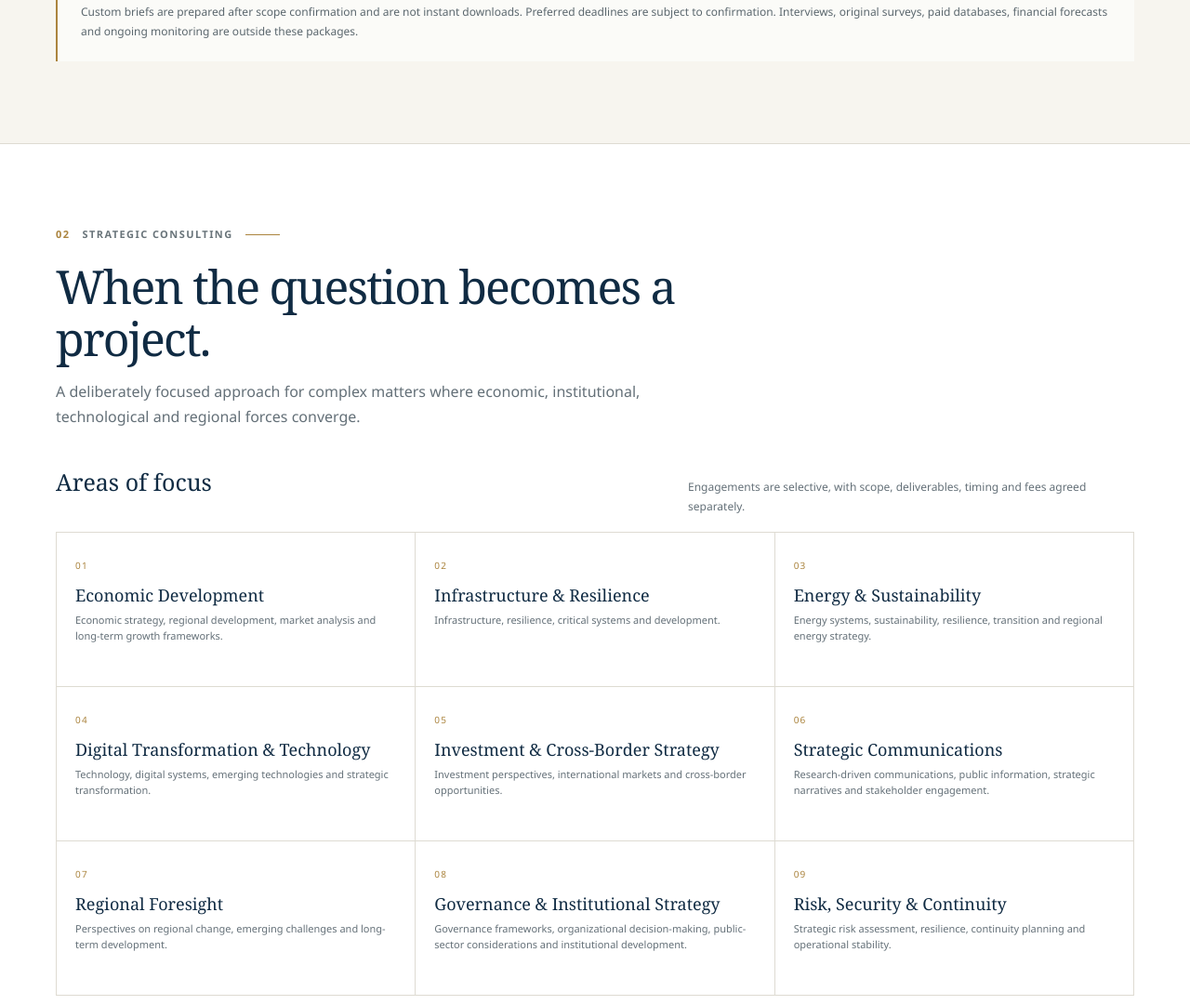
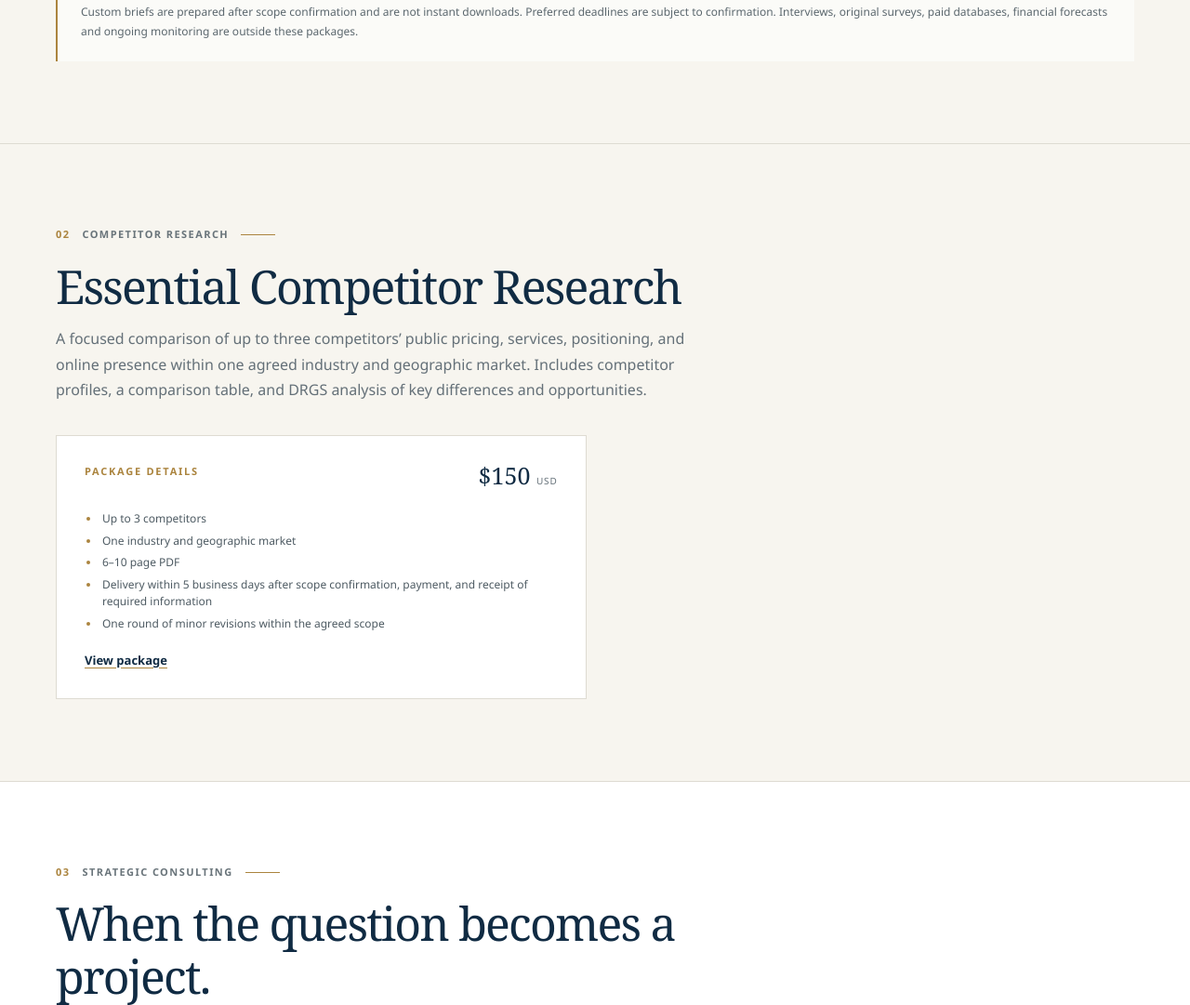
Before and after one commit to czrnbbzdck-dot/del-rio-global-strategies, a plain HTML site: page index.html in a window 1280 px wide. Shown: the part 1844-2925 px from the top of the page at 93% size. Drawn offline with Linux system fonts and the light colour scheme.

Commit message:
Add essential competitor research package
Co-authored-by: Copilot <223556219+Copilot@users.noreply.github.com>

```diff
--- a/index.html
+++ b/index.html
@@ -151,10 +151,37 @@
       </div>
     </section>
 
+    <section class="section competitor-section" id="competitor-research" aria-labelledby="competitor-title">
+      <div class="section-inner">
+        <header class="section-heading">
+          <p class="section-number">02 <span>Competitor research</span></p>
+          <h2 id="competitor-title">Essential Competitor Research</h2>
+          <p class="section-intro">A focused comparison of up to three competitors’ public pricing, services, positioning, and online presence within one agreed industry and geographic market. Includes competitor profiles, a comparison table, and DRGS analysis of key differences and opportunities.</p>
+        </header>
+
+        <div class="brief-grid">
+          <article class="brief-card brief-essential">
+            <div class="brief-card-heading">
+              <div><p class="section-kicker">Package details</p></div>
+              <p class="brief-price">$150 <span>USD</span></p>
+            </div>
+            <ul class="brief-features">
+              <li>Up to 3 competitors</li>
+              <li>One industry and geographic market</li>
+              <li>6–10 page PDF</li>
+              <li>Delivery within 5 business days after scope confirmation, payment, and receipt of required information</li>
+              <li>One round of minor revisions within the agreed scope</li>
+            </ul>
+            <a class="competitor-link" href="https://payhip.com/b/kKWS9" target="_blank" rel="noopener noreferrer">View package</a>
+          </article>
+        </div>
+      </div>
+    </section>
+
     <section class="section consulting-section" id="consulting" aria-labelledby="consulting-title">
       <div class="section-inner">
         <header class="section-heading">
-          <p class="section-number">02 <span>Strategic consulting</span></p>
+          <p class="section-number">03 <span>Strategic consulting</span></p>
           <h2 id="consulting-title">When the question becomes a project.</h2>
           <p class="section-intro">A deliberately focused approach for complex matters where economic, institutional, technological and regional forces converge.</p>
         </header>
@@ -245,7 +272,7 @@
     <section class="section about-section" id="about" aria-labelledby="about-title">
       <div class="section-inner about-layout">
         <div>
-          <p class="section-number">03 <span>About DRGS</span></p>
+          <p class="section-number">04 <span>About DRGS</span></p>
           <h2 id="about-title">Rooted in Puerto Rico. Connected to a wider world.</h2>
         </div>
         <div class="about-copy">
@@ -264,7 +291,7 @@
     <section class="section faq-section" id="faq" aria-labelledby="faq-title">
       <div class="section-inner faq-layout">
         <header class="section-heading">
-          <p class="section-number">04 <span>Frequently asked questions</span></p>
+          <p class="section-number">05 <span>Frequently asked questions</span></p>
           <h2 id="faq-title">A few useful details.</h2>
           <p class="section-intro">Questions about publications, custom research or the checkout process.</p>
         </header>
@@ -296,7 +323,7 @@
     <section class="section contact-section" id="contact" aria-labelledby="contact-title">
       <div class="section-inner contact-layout">
         <div>
-          <p class="section-number">05 <span>Get in touch</span></p>
+          <p class="section-number">06 <span>Get in touch</span></p>
           <h2 id="contact-title">Start with a considered question.</h2>
           <p>For purchase questions, custom research details or an introduction to a potential engagement, contact Del Rio Global Strategies through Payhip.</p>
         </div>
@@ -311,7 +338,7 @@
     <section class="section clocks-section" id="global-times" aria-labelledby="global-times-title">
       <div class="section-inner">
         <header class="clocks-heading">
-          <p class="section-number">06 <span>Regional perspective</span></p>
+          <p class="section-number">07 <span>Regional perspective</span></p>
           <h2 id="global-times-title">Connected across time zones.</h2>
         </header>
         <div class="global-times-grid" aria-live="off">
--- a/styles.css
+++ b/styles.css
@@ -474,6 +474,7 @@ h2,
 }
 
 .briefs-section,
+.competitor-section,
 .faq-section {
   background: var(--cream);
 }
@@ -637,6 +638,15 @@ h2,
 
 .brief-features li {
   padding-left: 2px;
+}
+
+.competitor-link {
+  color: var(--navy);
+  font-size: 13px;
+  font-weight: 700;
+  text-decoration: underline;
+  text-decoration-color: var(--gold);
+  text-underline-offset: 3px;
 }
 
 .delivery-note {
```
